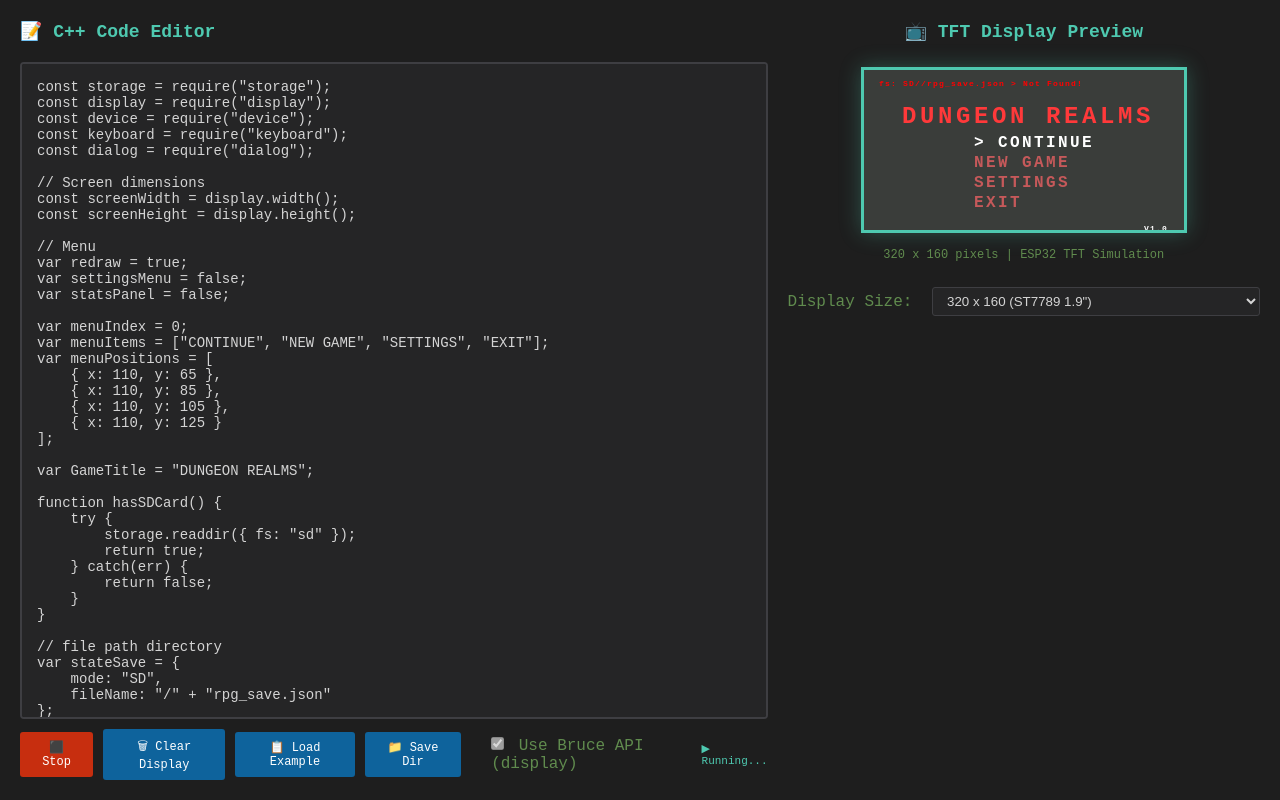
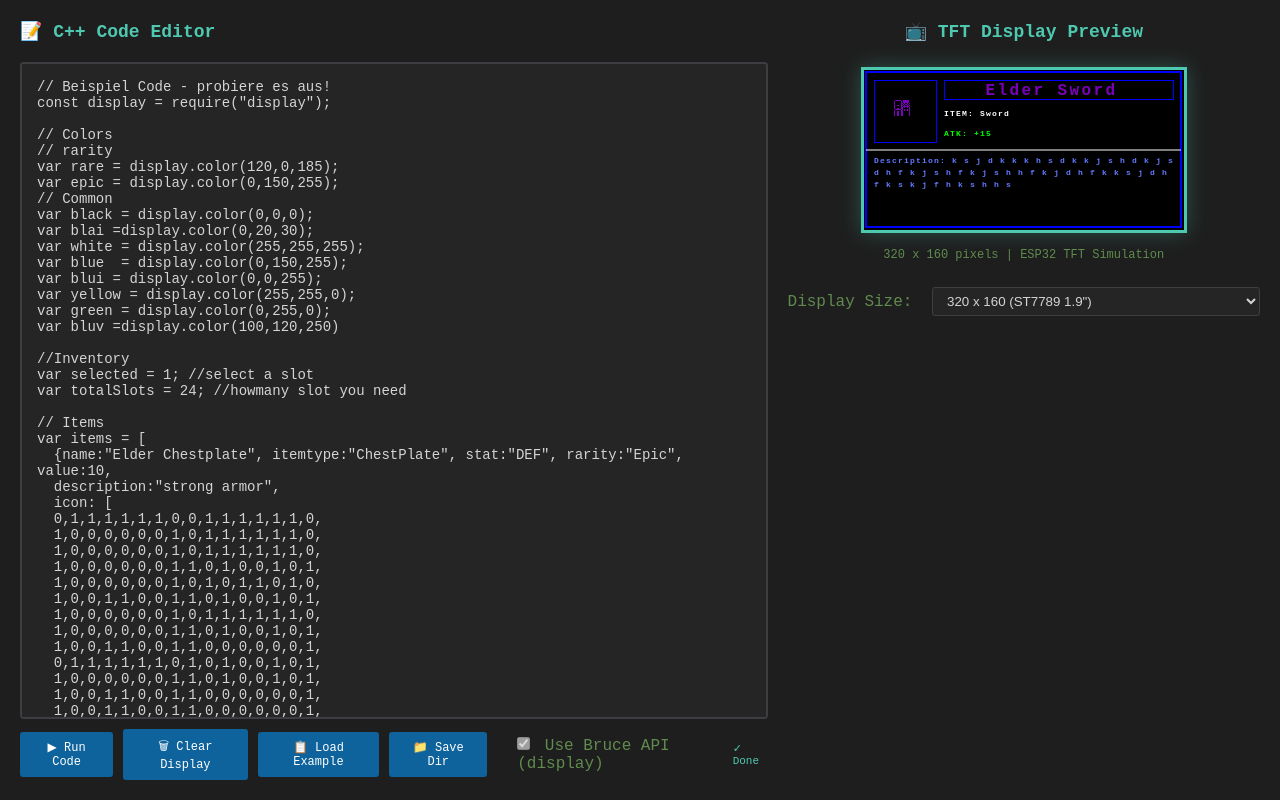
Before and after one commit to unknown64M3R/ESP32-TFT-Editor, a plain HTML site: page index.html in a window 1280 px wide. Drawn offline with Linux system fonts and the light colour scheme.

Commit message:
Update index.html

```diff
--- a/index.html
+++ b/index.html
@@ -51,7 +51,7 @@
         </div>
     </div>
 
-    <script src="DungeonRealms.js"></script>
+    <script src="Inventory.js"></script>
     <script src="script.js"></script>
 </body>
 </html>
```
